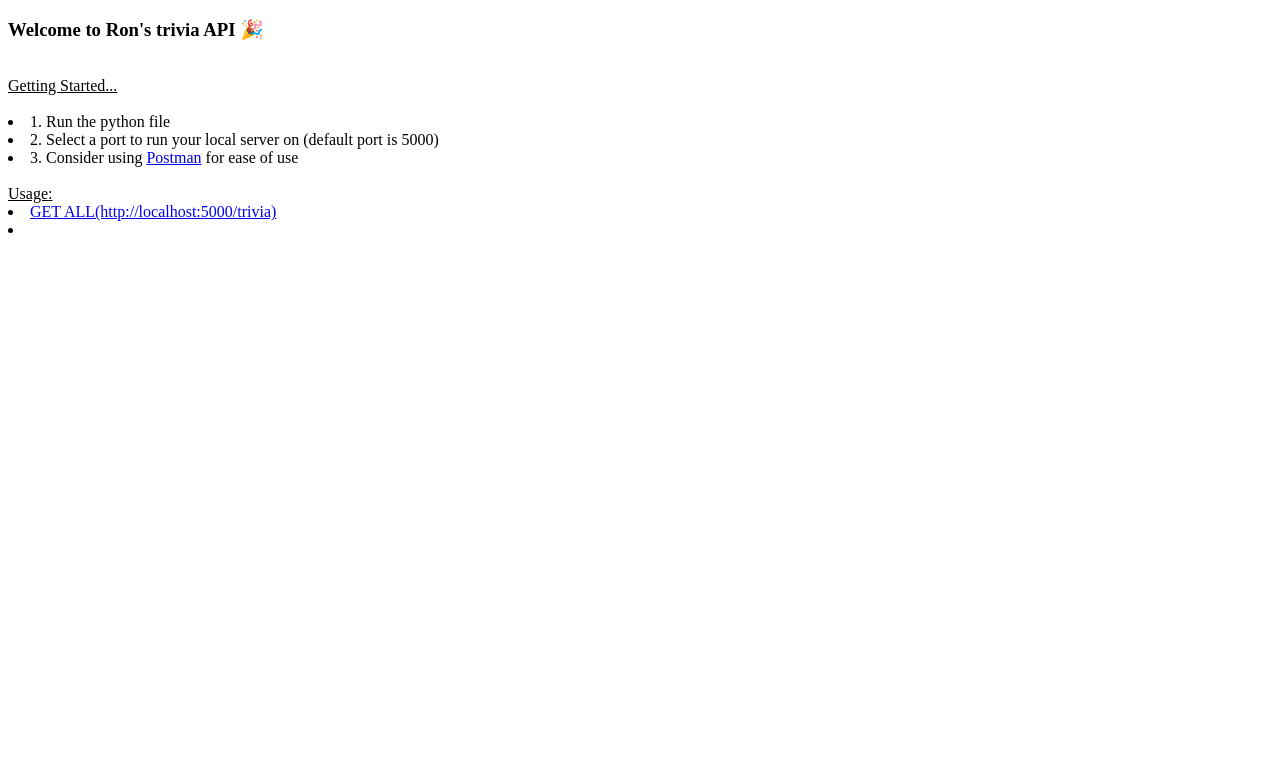
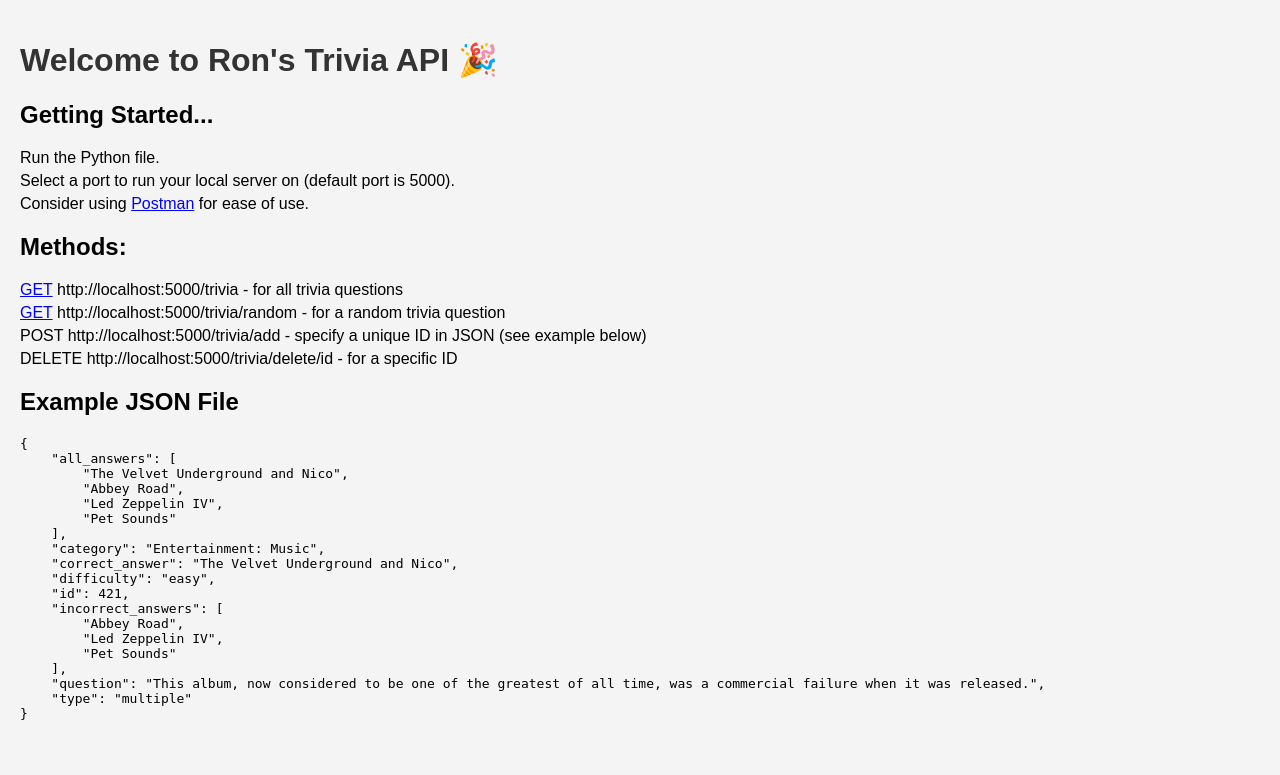
Before and after one commit to ronvaldman/python-trivia-api, a Flask app: page / in a window 1280 px wide. Shown: the top 775 px of the page. Run offline with Flask 3, Linux system fonts and the light colour scheme; parts of the project's set-up code (start-up, migrations or seed data) failed here and were passed over.

Commit message:
pre-1
pre-1

```diff
--- a/main.py
+++ b/main.py
@@ -2,7 +2,6 @@ from flask import Flask, request, jsonify, render_template
 import socket
 import json
 import os
-import requests
 import random
 
 YELLOW = '\033[93m'
@@ -96,7 +95,7 @@ if __name__ == '__main__':
         if port_input.strip() and port_input.isdigit():
             port = int(port_input)
             if not is_port_in_use(port):
-                print(GREEN + "Server address is localhost:{}".format(port))
+                print(GREEN + " * Server address is localhost:{}".format(port))
                 app.run(port=port)
                 break
             else:
--- a/templates/index.html
+++ b/templates/index.html
@@ -3,18 +3,98 @@
 <head>
     <meta charset="UTF-8">
     <meta name="viewport" content="width=device-width, initial-scale=1.0">
-    <title>Ron's trivia API</title>
+    <title>Ron's Trivia API</title>
+    <style>
+        body {
+            font-family: Arial, sans-serif;
+            background-color: #f4f4f4;
+            padding: 20px;
+            margin: 0;
+        }
+
+        h1 {
+            color: #333;
+        }
+
+        p {
+            margin-bottom: 10px;
+        }
+
+        ul {
+            list-style-type: none;
+            padding: 0;
+        }
+
+        li {
+            margin-bottom: 5px;
+        }
+
+        .section {
+            margin-bottom: 20px;
+        }
+
+        .example-json {
+            font-family: monospace;
+            white-space: pre-wrap;
+        }
+
+        .link {
+            color: blue;
+            text-decoration: underline;
+        }
+
+        .link:hover {
+            color: #0056b3;
+        }
+    </style>
 </head>
 <body>
-    <h3>Welcome to Ron's trivia API 🎉</h3>
-    <br>
-    <u>Getting Started...</u>
-    <br></br>
-    <li>1. Run the python file</li>
-    <li>2. Select a port to run your local server on (default port is 5000)</li>
-    <li>3. Consider using <a href="https://www.postman.com/downloads/">Postman</a> for ease of use</li>
-    <br>
-    <u>Usage: </u>
-    <li><a href="http://localhost:5000/trivia">GET ALL(http://localhost:5000/trivia)</a><li>
+    <header>
+        <h1>Welcome to Ron's Trivia API 🎉</h1>
+    </header>
+
+    <section class="section">
+        <h2>Getting Started...</h2>
+        <ul>
+            <li>Run the Python file.</li>
+            <li>Select a port to run your local server on (default port is 5000).</li>
+            <li>Consider using <a class="link" href="https://www.postman.com/downloads/">Postman</a> for ease of use.</li>
+        </ul>
+    </section>
+
+    <section class="section">
+        <h2>Methods:</h2>
+        <ul>
+            <li><a class="link" href="http://localhost:5000/trivia">GET</a> http://localhost:5000/trivia - for all trivia questions</li>
+            <li><a class="link" href="http://localhost:5000/trivia/random">GET</a> http://localhost:5000/trivia/random - for a random trivia question</li>
+            <li>POST http://localhost:5000/trivia/add - specify a unique ID in JSON (see example below)</li>
+            <li>DELETE http://localhost:5000/trivia/delete/id - for a specific ID</li>
+        </ul>
+    </section>
+
+    <section class="section">
+        <h2>Example JSON File</h2>
+        <pre class="example-json">
+{
+    "all_answers": [
+        "The Velvet Underground and Nico",
+        "Abbey Road",
+        "Led Zeppelin IV",
+        "Pet Sounds"
+    ],
+    "category": "Entertainment: Music",
+    "correct_answer": "The Velvet Underground and Nico",
+    "difficulty": "easy",
+    "id": 421,
+    "incorrect_answers": [
+        "Abbey Road",
+        "Led Zeppelin IV",
+        "Pet Sounds"
+    ],
+    "question": "This album, now considered to be one of the greatest of all time, was a commercial failure when it was released.",
+    "type": "multiple"
+}
+        </pre>
+    </section>
 </body>
 </html>
```
